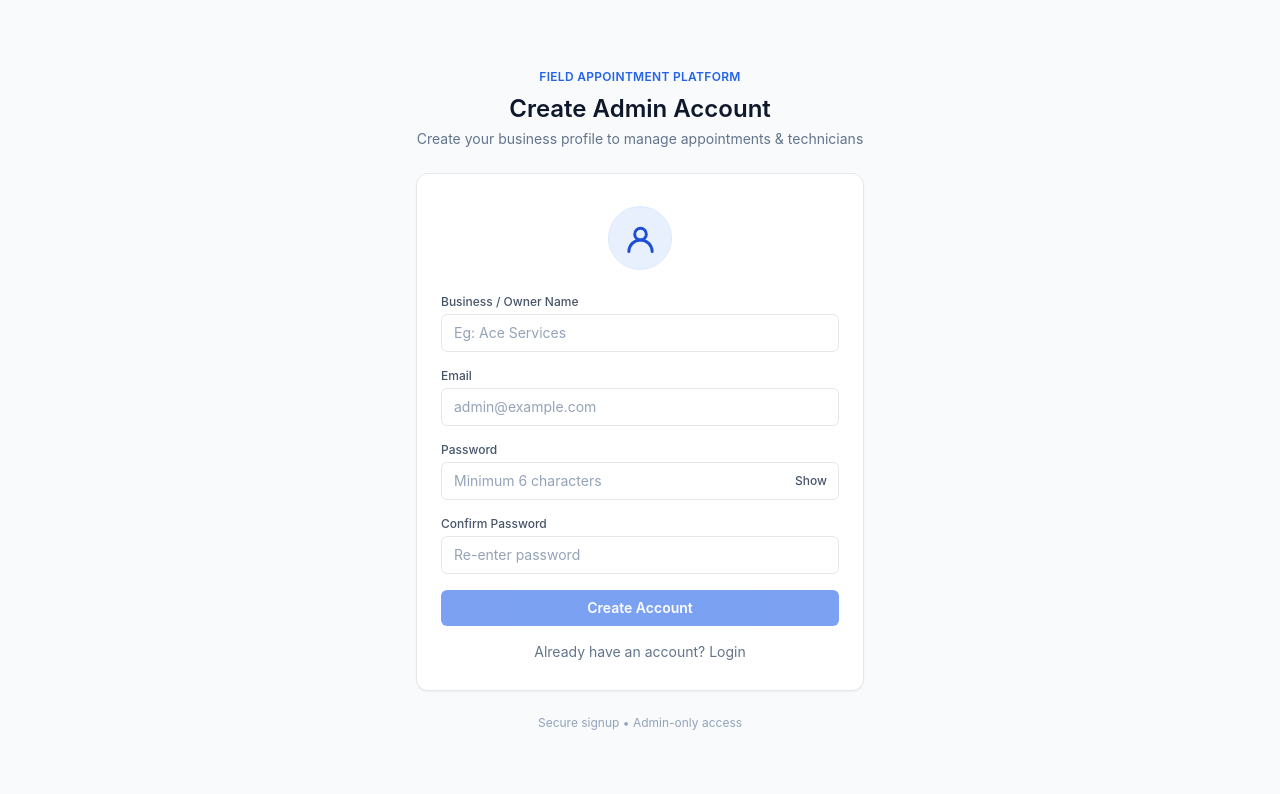
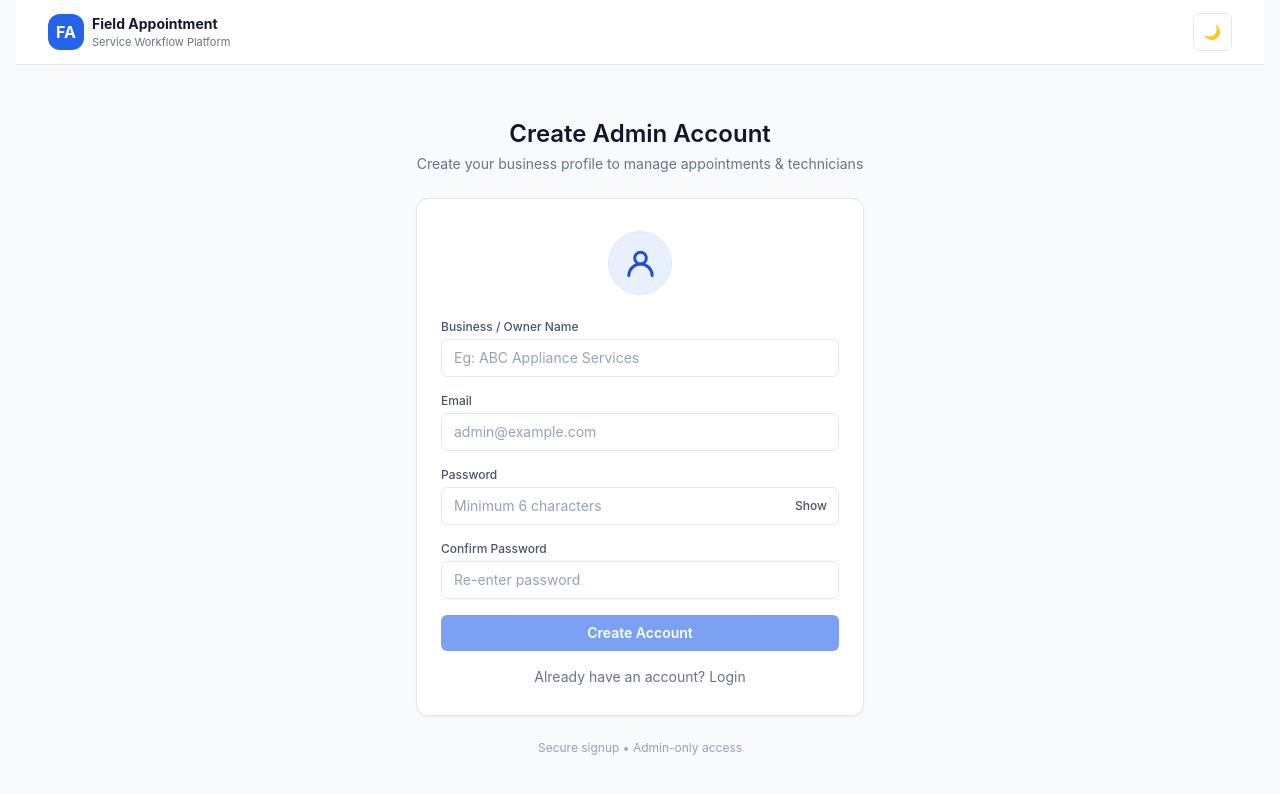
Before and after one commit to deepakM-8bit/Field-appoinment-smart-reminder-platform, a React app in the folder Frontend/: page /signup in a window 1280 px wide. Shown: the top 794 px of the page. Built offline with nearby package versions, Linux system fonts and the light colour scheme; the HTML template or start-up script is replaced by a standard one.

Commit message:
added the themetoggle component

```diff
--- a/Frontend/src/components/Navbar.jsx
+++ b/Frontend/src/components/Navbar.jsx
@@ -1,5 +1,6 @@
 import { useEffect, useMemo, useState, useCallback } from "react";
 import { Link, useLocation, useNavigate } from "react-router-dom";
+import ThemeToggle from "./ThemeToggle";
 
 /* ---------------- Helpers ---------------- */
 function safeScrollTo(id) {
@@ -49,25 +50,6 @@ export default function Navbar({ variant = "full" }) {
     }
   }, [drawerOpen]);
 
-  /* ---------------- Theme Toggle ---------------- */
-  const [theme, setTheme] = useState(() => {
-    const saved = localStorage.getItem("theme");
-    return saved === "dark" ? "dark" : "light";
-  });
-
-  useEffect(() => {
-    const root = document.documentElement;
-    if (theme === "dark") {
-      root.classList.add("dark");
-    } else {
-      root.classList.remove("dark");
-    }
-    localStorage.setItem("theme", theme);
-  }, [theme]);
-
-  const emoji = useMemo(() => (theme === "dark" ? "☀️" : "🌙"), [theme]);
-  const toggleTheme = useCallback(() => setTheme((t) => (t === "dark" ? "light" : "dark")), []);
-
   /* ---------------- Scroll Handling ---------------- */
   const goToSection = useCallback((id) => {
     if (location.pathname === "/") {
@@ -96,7 +78,7 @@ export default function Navbar({ variant = "full" }) {
       <header className="sticky top-0 z-40 border-b border-gray-200 bg-white/90 backdrop-blur-sm dark:border-gray-800 dark:bg-gray-950/90">
         <div className="mx-auto max-w-7xl px-4 sm:px-6 lg:px-8">
           <div className="flex h-16 items-center justify-between">
-            {/* Brand */}
+            {/* Brand Name */}
             <Link
               to="/"
               onClick={() => setDrawerOpen(false)}
@@ -134,13 +116,7 @@ export default function Navbar({ variant = "full" }) {
             {/* Right Side Controls */}
             <div className="flex items-center gap-2 shrink-0">
               {/* Theme Toggle */}
-              <button
-                onClick={toggleTheme}
-                aria-label="Toggle theme"
-                className="rounded-md border border-gray-200 bg-white px-2.5 py-2 text-sm hover:bg-gray-50 dark:border-gray-700 dark:bg-gray-900 dark:hover:bg-gray-800"
-              >
-                {emoji}
-              </button>
+                <ThemeToggle />
 
               {/* Desktop Login/Signup Buttons */}
               {variant === "full" && (isDesktop || isTablet) && (
--- /dev/null
+++ b/Frontend/src/components/ThemeToggle.jsx
@@ -0,0 +1,33 @@
+import { useState, useMemo, useCallback, useEffect } from "react";
+
+export default function ThemeToggle () {
+    const [theme, setTheme] = useState(() => {
+        const saved = localStorage.getItem("theme");
+        return saved === "dark" ? "dark" : "light";
+      });
+
+      useEffect(() => {
+        const root = document.documentElement;
+        if (theme === "dark") {
+          root.classList.add("dark");
+        } else {
+          root.classList.remove("dark");
+        }
+        localStorage.setItem("theme", theme);
+      }, [theme]);
+
+      const emoji = useMemo(() => (theme === "dark" ? "☀️" : "🌙"), [theme]);
+      const toggleTheme = useCallback(() => setTheme((t) => (t === "dark" ? "light" : "dark")), []);
+
+      return(
+        <>
+        <button
+                onClick={toggleTheme}
+                aria-label="Toggle theme"
+                className="rounded-md border border-gray-200 bg-white px-2.5 py-2 text-sm hover:bg-gray-50 dark:border-gray-700 dark:bg-gray-900 dark:hover:bg-gray-800"
+              >
+                {emoji}
+              </button>
+        </>
+      )
+}
--- a/Frontend/src/layouts/AdminLayout.jsx
+++ b/Frontend/src/layouts/AdminLayout.jsx
@@ -1,5 +1,6 @@
 import { Outlet, Link, useNavigate } from "react-router-dom";
 import { useState } from "react";
+import Navbar from "../components/Navbar";
 
 /* ---------- Reusable NavLink (DECLARED OUTSIDE) ---------- */
 function AdminNavLink({ to, children, onClick }) {
@@ -87,13 +88,27 @@ export default function AdminLayout() {
       <div className="flex flex-1 flex-col">
         {/* Top bar (mobile) */}
         <header className="flex items-center justify-between border-b border-gray-200 bg-white px-4 py-3 shadow-sm dark:border-slate-800 dark:bg-slate-950 lg:hidden">
-          <span className="text-sm font-semibold text-slate-900 dark:text-slate-100">
-            Admin Panel
-          </span>
+          {/* <Link
+              to="/"
+              onClick={() => setSidebarOpen(false)}
+              className="flex items-center gap-2 min-w-0"
+            >
+              <div className="h-9 w-9 rounded-xl bg-blue-600 text-white flex items-center justify-center font-bold shrink-0">
+                FA
+              </div>
+              <div className="min-w-0">
+                <p className="truncate text-sm font-bold text-gray-900 dark:text-white">
+                  Field Appointment
+                </p>
+                <p className="truncate text-[11px] text-gray-500 dark:text-gray-400">
+                  Service Workflow Platform
+                </p>
+              </div>
+          </Link> */}
 
           <button
             onClick={() => setSidebarOpen(true)}
-            className="rounded-md p-2 text-slate-700 hover:bg-gray-100 dark:text-slate-200 dark:hover:bg-slate-800"
+            className="rounded-md text-2xl p-2 text-slate-700 hover:bg-gray-100 dark:text-slate-200 dark:hover:bg-slate-800"
           >
             ☰
           </button>
--- a/Frontend/src/pages/Home.jsx
+++ b/Frontend/src/pages/Home.jsx
@@ -96,7 +96,7 @@ export default function Home() {
 
                 <div className="mt-6 flex flex-col gap-3 sm:flex-row">
                   <button
-                    onClick={() => navigate("/login")}
+                    onClick={() => navigate("/signup")}
                     className="rounded-lg bg-blue-600 px-6 py-3 text-sm font-semibold text-white hover:bg-blue-700"
                   >
                     Open Admin Panel
--- a/Frontend/src/pages/LoginAdmin.jsx
+++ b/Frontend/src/pages/LoginAdmin.jsx
@@ -169,6 +169,15 @@ export default function LoginAdmin() {
                 </button>
               </div>
             </div>
+            <div className="flex mt-7 items-center justify-center">
+                <button
+                  type="button"
+                  onClick={() => navigate("/signup")}
+                  className="text-sm text-slate-500 dark:text-slate-400 hover:underline"
+                >
+                  Don't have an account? Sign up
+                </button>
+            </div>
           </div>
         </div>
 
--- a/Frontend/src/pages/Signup.jsx
+++ b/Frontend/src/pages/Signup.jsx
@@ -1,6 +1,7 @@
 import { useMemo, useState } from "react";
 import api from "../services/api.js";
 import { useNavigate } from "react-router-dom";
+import Navbar from "../components/Navbar.jsx";
 
 export default function Signup() {
   const navigate = useNavigate();
@@ -63,13 +64,10 @@ export default function Signup() {
   };
 
   return (
-    <div className="min-h-screen bg-slate-50 dark:bg-slate-950 flex items-center justify-center px-4">
-      <div className="w-full max-w-md">
-        {/* Brand / Header */}
+    <div className="min-h-screen bg-slate-50 dark:bg-slate-950 flex flex-col px-4">
+      <Navbar variant="minimal" />
+      <div className="w-full max-w-md m-auto">
         <div className="mb-6 text-center">
-          <p className="text-xs font-semibold tracking-wide text-blue-600 dark:text-blue-400">
-            FIELD APPOINTMENT PLATFORM
-          </p>
           <h1 className="mt-2 text-2xl font-semibold text-slate-900 dark:text-slate-100">
             Create Admin Account
           </h1>
@@ -124,7 +122,7 @@ export default function Signup() {
                 </label>
                 <input
                   type="text"
-                  placeholder="Eg: Ace Services"
+                  placeholder="Eg: ABC Appliance Services"
                   value={name}
                   onChange={(e) => setName(e.target.value)}
                   className="mt-1 w-full rounded-md border border-gray-200 dark:border-slate-700
```
